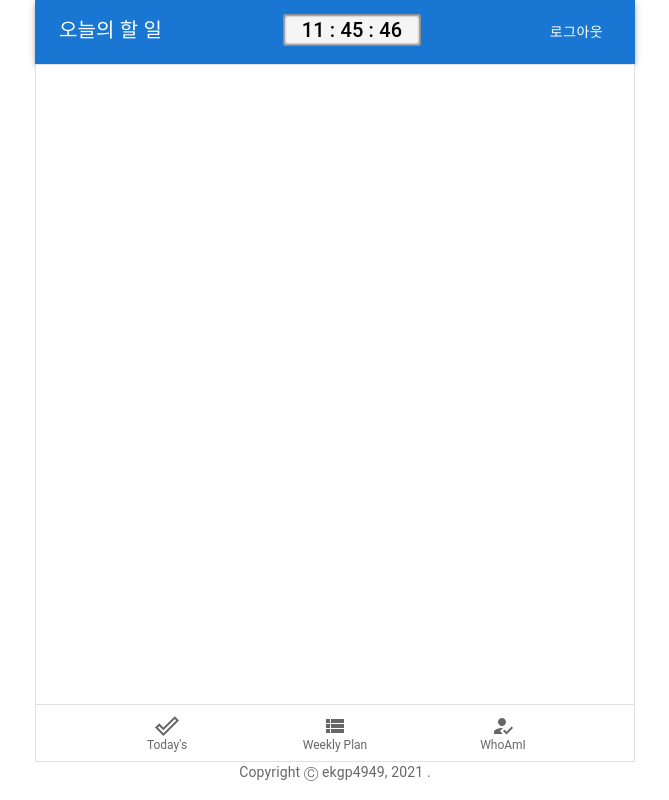
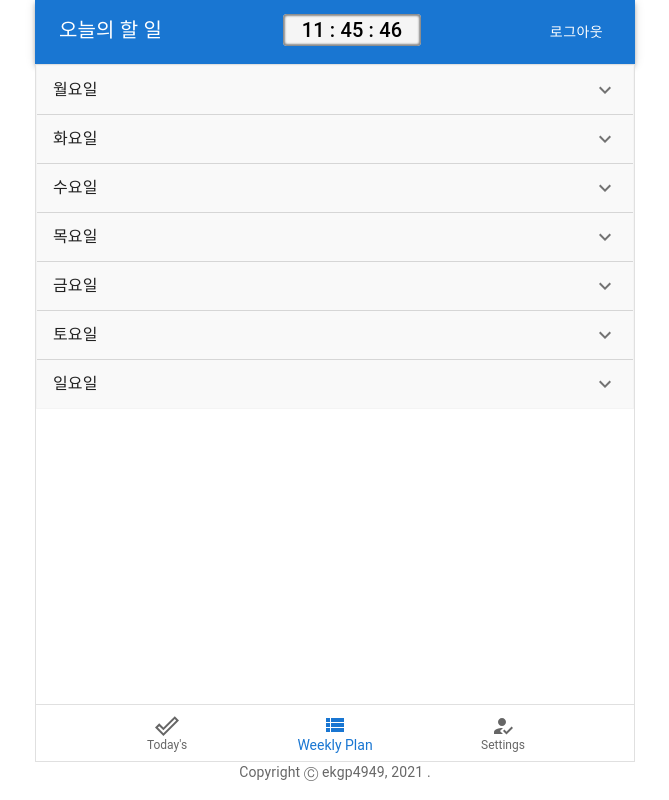
Before and after one commit to ekgp4949/blog-demo, a React (Create React App) app in the folder todo-react-app/: page /weekly in a window 1280 px wide. Shown: the whole page, without its empty margins (305-974 px from the left). Built offline with nearby package versions, Linux system fonts and the light colour scheme; no server answers.

Commit message:
[mod] daliy -> weekly 변경

```diff
--- a/todo-react-app/src/components/DailyTodo.js
+++ b/todo-react-app/src/components/WeeklyTodo.js
@@ -2,7 +2,7 @@ import React from "react";
 import { ListItem, ListItemText, InputBase, ListItemSecondaryAction, IconButton, ListItemIcon } from "@mui/material"
 import { AddTask, DeleteOutlined } from "@mui/icons-material";
 
-class DailyTodo extends React.Component {
+class WeeklyTodo extends React.Component {
     constructor(props) {
         super(props);
 
@@ -80,4 +80,4 @@ class DailyTodo extends React.Component {
     }
 }
 
-export default DailyTodo;
+export default WeeklyTodo;
--- a/todo-react-app/src/components/DailyTodoList.js
+++ b/todo-react-app/src/components/WeeklyTodoList.js
@@ -3,9 +3,9 @@ import { Box } from "@mui/system";
 import React from "react";
 import { call } from "../service/ApiService";
 import AddTodo from "./AddTodo"
-import DailyTodo from "./DailyTodo";
+import WeeklyTodo from "./WeeklyTodo";
 
-class DailyTodoList extends React.Component {
+class WeeklyTodoList extends React.Component {
   constructor(props) {
     super(props);
     this.state = { items:[], loading: false, dayOfWeek: props.dayOfWeek };
@@ -61,7 +61,7 @@ class DailyTodoList extends React.Component {
           dense
         >
           { this.state.items.map(item =>
-            (<DailyTodo
+            (<WeeklyTodo
               key={item.id}
               item={item}
               delete={this.delete}
@@ -79,4 +79,4 @@ class DailyTodoList extends React.Component {
 
 }
 
-export default DailyTodoList;
+export default WeeklyTodoList;
--- a/todo-react-app/src/navigation/TodoBottomNavigation.js
+++ b/todo-react-app/src/navigation/TodoBottomNavigation.js
@@ -37,8 +37,8 @@ class TodoBottomNavigation extends React.Component {
               }}
               >
               <BottomNavigationAction to={"/today"} LinkComponent={Link} value={"today"} label="Today's" icon={<DoneOutline />} />
-              <BottomNavigationAction to={"/daily"} LinkComponent={Link} value={"daily"} label="Weekly Plan" icon={<ViewList />} />
-              <BottomNavigationAction to={"/about"} LinkComponent={Link} value={"about"} label="WhoAmI" icon={<HowToReg />} />
+              <BottomNavigationAction to={"/weekly"} LinkComponent={Link} value={"weekly"} label="Weekly Plan" icon={<ViewList />} />
+              <BottomNavigationAction to={"/settings"} LinkComponent={Link} value={"settings"} label="Settings" icon={<HowToReg />} />
             </BottomNavigation>
           </Box>
         </Paper>
--- a/todo-react-app/src/screen/AboutScreen.js
+++ /dev/null
@@ -1,17 +0,0 @@
-import { Typography, Box } from "@mui/material";
-import React from "react";
-
-class AboutScreen extends React.Component {
-
-  render() {
-    return (
-      <Box>
-        <Typography variant="body2">
-          개발 예정
-        </Typography>
-      </Box>
-    );
-  }
-}
-
-export default AboutScreen;
--- a/todo-react-app/src/screen/ScreenRoute.js
+++ b/todo-react-app/src/screen/ScreenRoute.js
@@ -1,7 +1,7 @@
 import * as React from 'react'
 import TodoListScreen from './TodoListScreen';
-import DailyPlanScreen from './DailyPlanScreen';
-import AboutScreen from './AboutScreen';
+import WeeklyPlanScreen from './WeeklyPlanScreen';
+import SettingsScreen from './SettingsScreen';
 import { Route } from 'react-router';
 import { Paper, Box } from '@mui/material';
 
@@ -17,11 +17,11 @@ class ScreenRoutes extends React.Component {
           <Route path="/today">
             <TodoListScreen />
           </Route>
-          <Route path="/daily">
-            <DailyPlanScreen />
+          <Route path="/weekly">
+            <WeeklyPlanScreen />
           </Route>
-          <Route path="/about">
-            <AboutScreen />
+          <Route path="/settings">
+            <SettingsScreen />
           </Route>
         </Paper>
       </Box>
--- /dev/null
+++ b/todo-react-app/src/screen/SettingsScreen.js
@@ -0,0 +1,15 @@
+import { Typography, Box } from "@mui/material";
+import React from "react";
+
+class SettingsScreen extends React.Component {
+
+  render() {
+    return (
+      <Box>
+
+      </Box>
+    );
+  }
+}
+
+export default SettingsScreen;
--- a/todo-react-app/src/screen/DailyPlanScreen.js
+++ b/todo-react-app/src/screen/WeeklyPlanScreen.js
@@ -1,11 +1,11 @@
 import React from "react";
 import { Accordion, AccordionDetails, AccordionSummary, Typography } from "@mui/material";
 import { ExpandMore } from "@mui/icons-material";
-import DailyTodoList from "../components/DailyTodoList";
+import WeeklyTodoList from "../components/WeeklyTodoList";
 
 const days = [null, "월요일", "화요일", "수요일", "목요일", "금요일", "토요일", "일요일"];
 
-class DailyPlanScreen extends React.Component {
+class WeeklyPlanScreen extends React.Component {
 
   render() {
 
@@ -28,7 +28,7 @@ class DailyPlanScreen extends React.Component {
               <Typography>{ value }</Typography>
             </AccordionSummary>
             <AccordionDetails>
-              <DailyTodoList
+              <WeeklyTodoList
                 dayOfWeek={index}
               />
             </AccordionDetails>
@@ -39,4 +39,4 @@ class DailyPlanScreen extends React.Component {
   }
 }
 
-export default DailyPlanScreen;
+export default WeeklyPlanScreen;
```
